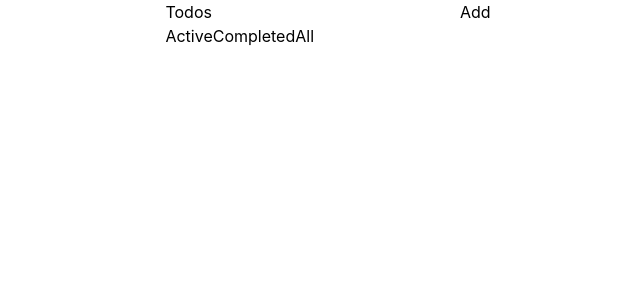
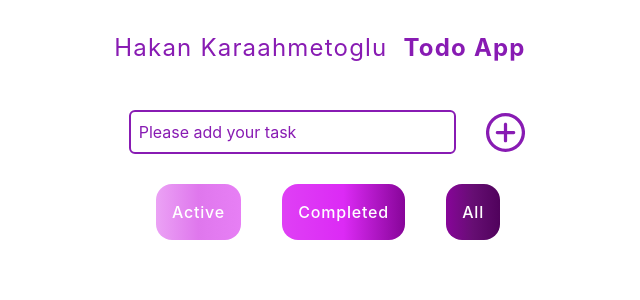
Before and after one commit to hakankaraahmet/redux-toolkit-animated-todoapp, a React (Create React App) app: page / in a window 1280 px wide. Shown: the top 300 px of the page, without its empty margins (312-952 px from the left). Built offline with nearby package versions, Linux system fonts and the light colour scheme.

Commit message:
main ui structure is completed

```diff
--- a/src/App.tsx
+++ b/src/App.tsx
@@ -3,9 +3,9 @@ import Todos from './components/Todos'
 
 const App = () => {
   return (
-    <div className='flex justify-center'>
+    <>
       <Todos/>
-    </div>
+    </>
   )
 }
 
--- a/src/components/TodoList/index.tsx
+++ b/src/components/TodoList/index.tsx
@@ -6,11 +6,11 @@ const TodoList = () => {
   const { todoList } = useAppSelector((state) => state?.todos);
   const [sort, setSort] = useState("active");
   return (
-    <div>
-      <div>
-        <button onClick={() => setSort("active")}>Active</button>
-        <button onClick={() => setSort("completed")}>Completed</button>
-        <button onClick={() => setSort("all")}>All</button>
+    <div className="w-full flex items-center flex-col">
+      <div className="w-full md:w-2/3 lg:w-1/3 py-4 flex justify-evenly">
+        <button className="bg-gradient-to-r from-[#eba2f5] via-[#df77ed] to-[#e77ff5] p-4 text-white font-medium tracking-wider rounded-2xl" onClick={() => setSort("active")}>Active</button>
+        <button className="bg-gradient-to-r from-[#df40f5] via-[#dc2af5] to-[#870599] p-4 text-white font-medium tracking-wider rounded-2xl" onClick={() => setSort("completed")}>Completed</button>
+        <button className="bg-gradient-to-r from-[#870599] via-[#660e73] to-[#50025c] p-4 text-white font-medium tracking-wider rounded-2xl" onClick={() => setSort("all")}>All</button>
       </div>
       <ul>
         {todoList.length > 0 && sort === "active"
--- a/src/components/Todos/index.tsx
+++ b/src/components/Todos/index.tsx
@@ -23,11 +23,23 @@ const Todos = () => {
   };
 
   return (
-    <div className="">
-      Todos
-      <input type="text" onChange={(e) => handleChange(e)} value={todo} />
-      <button onClick={handleAdd}>Add</button>
-      <br />
+    <div className="w-full min-h-screen flex items-center flex-col">
+      <div className="py-4 w-full md:w-2/3  text-center tracking-wider text-2xl text-[#881bb3] flex-col lg:flex-row flex items-center justify-center">
+        Hakan Karaahmetoglu{" "}
+        <span className="font-bold p-2 lg:p-4"> Todo App</span>
+      </div>
+      <div className="flex p-4 w-full md:w-2/3 lg:w-1/3 justify-center">
+        <input
+          type="text"
+          onChange={(e) => handleChange(e)}
+          value={todo}
+          placeholder="Please add your task"
+          className="outline-2 outline outline-[#881bb3] rounded p-2 w-full focus:outline-4 placeholder:text-[#881bb3]"
+        />
+        <button onClick={handleAdd} className="pl-8">
+          <img src="/images/addTodo.svg" alt="add" />
+        </button>
+      </div>
       <TodoList />
     </div>
   );
```
Also changed, not shown: public/images/addTodo.svg (added).
